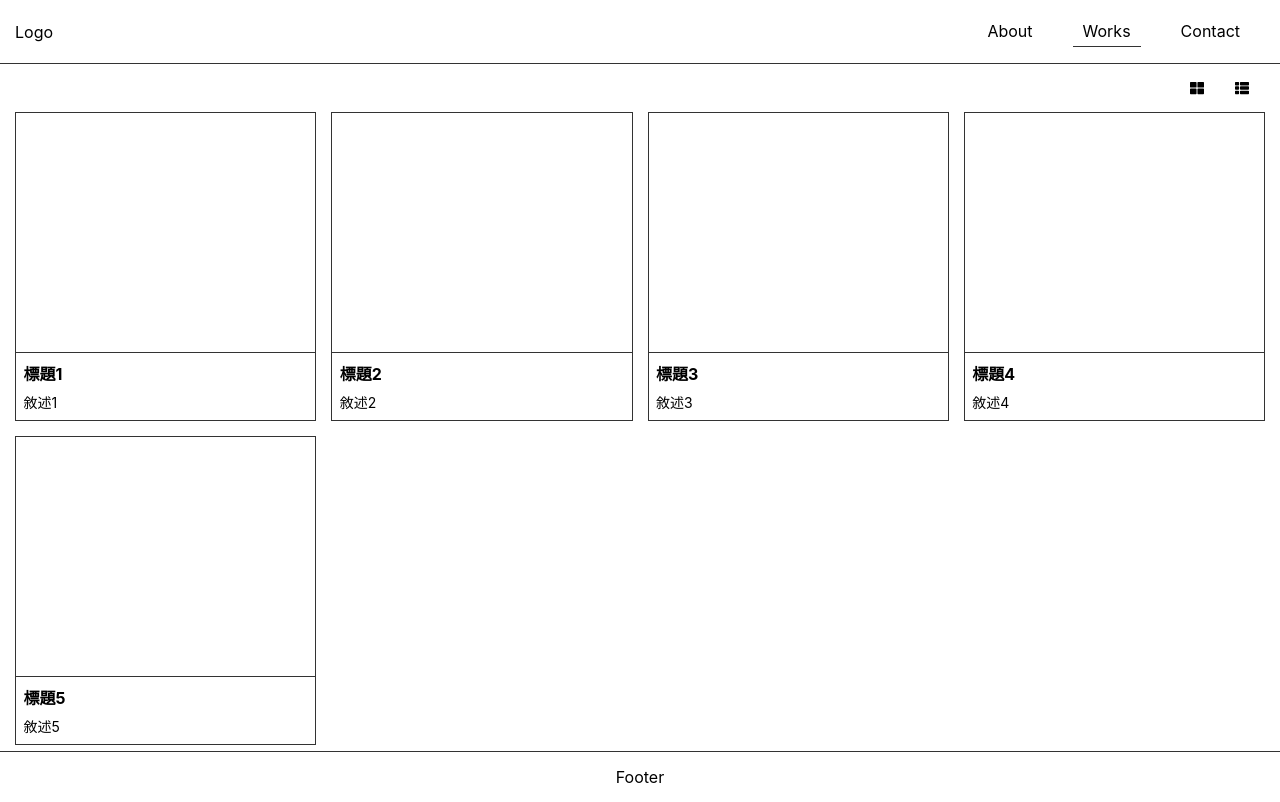
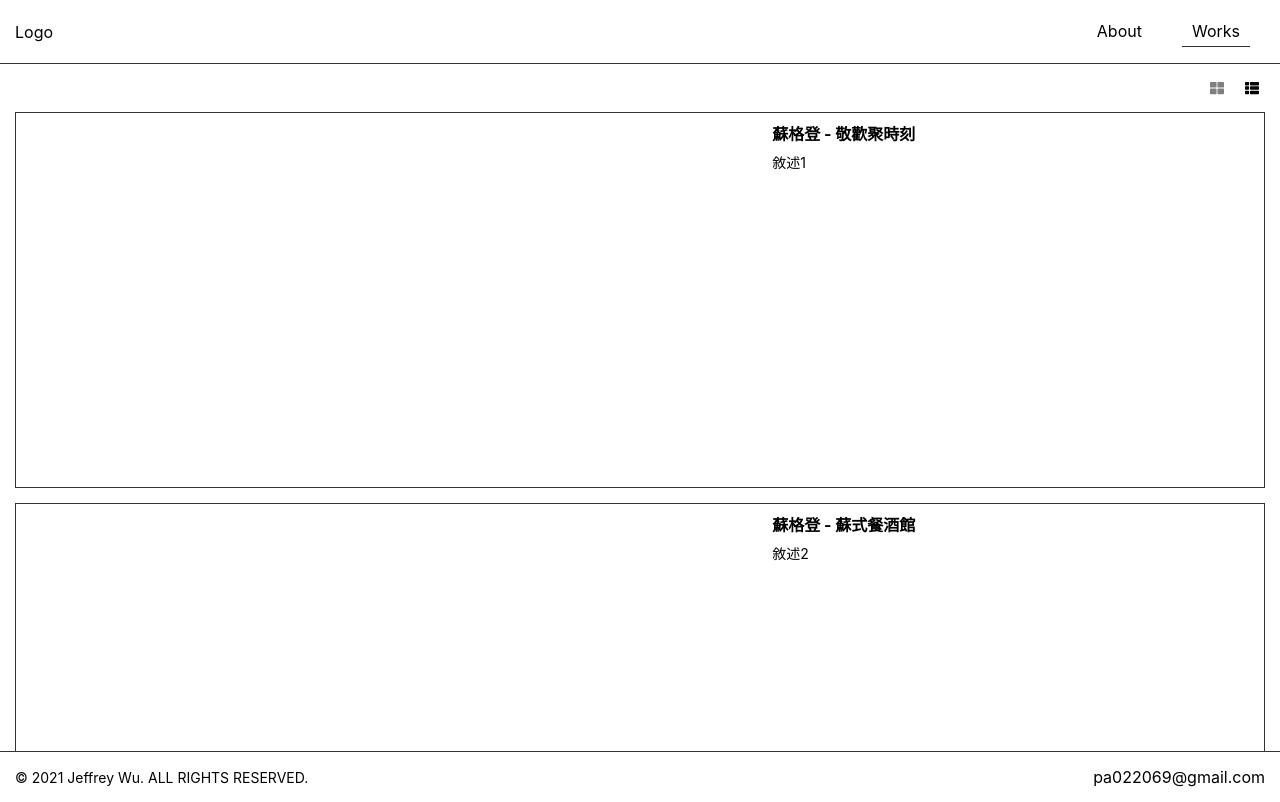
Before and after one commit to pa022069/SSR-Works, a Next.js app: page /works in a window 1280 px wide. Both pictures are taken after a click on the link 1250 px from the left and 87 px from the top of the page. Built offline with nearby package versions, Linux system fonts and the light colour scheme.

Commit message:
modify nav active

```diff
--- a/components/WrapTemplate/_document.tsx
+++ b/components/WrapTemplate/_document.tsx
@@ -51,7 +51,10 @@ export const FooterContainer = styled.footer`
   background: #fff;
   width: 100%;
   display: flex;
-  justify-content: center;
+  justify-content: space-between;
   align-items: center;
   padding: 15px;
+  div {
+    font-size: 14px;
+  }
 `;
--- a/components/WrapTemplate/index.tsx
+++ b/components/WrapTemplate/index.tsx
@@ -20,11 +20,11 @@ export const WrapHeader = (): JSX.Element => {
               <LinkTag className={router.pathname == "/works" ? "active" : ""}>Works</LinkTag>
             </Link>
           </li>
-          <li>
+          {/* <li>
             <Link href="/">
               <LinkTag>Contact</LinkTag>
             </Link>
-          </li>
+          </li> */}
         </LinkList>
       </nav>
     </HeaderContainer>
@@ -33,6 +33,9 @@ export const WrapHeader = (): JSX.Element => {
 
 export const WrapFooter = (): JSX.Element => {
   return (
-    <FooterContainer>Footer</FooterContainer>
+    <FooterContainer>
+      <div>© 2021 Jeffrey Wu. ALL RIGHTS RESERVED.</div>
+      <a>pa022069@gmail.com</a>
+    </FooterContainer>
   );
 };
--- a/pages/works/_document.tsx
+++ b/pages/works/_document.tsx
@@ -49,6 +49,32 @@ export const ItemContent = styled.div`
   }
 `;
 
+export const FullContainer = styled.div`
+  position: relative;
+  width: 100%;
+  min-height: 100px;
+  border: 1px solid #333;
+  margin: 7.5px;
+  display: flex;
+  flex-direction: row;
+`;
+
+export const FullContent = styled.div`
+  position: relative;
+  width: 40%;
+  padding: 7.5px;
+  h3 {
+    margin: 0;
+    margin-bottom: 7.5px;
+    font-weight: bold;
+    font-size: 16px;
+  }
+  p {
+    margin: 0;
+    font-size: 14px;
+  }
+`;
+
 export const SortContainer = styled.div`
   position: relative;
   display: flex;
@@ -56,7 +82,7 @@ export const SortContainer = styled.div`
   padding: 0 7.5px;
   padding-top: 15px;
   a {
-    width: 30px;
+    width: 20px;
     display: block;
     position: relative;
     margin: 0 7.5px;
@@ -64,5 +90,29 @@ export const SortContainer = styled.div`
   }
   svg {
     width: 100%;
+    transition: all 0.3s;
   }
 `;
+
+export const ItemPhotos = styled.div`
+  &:hover {
+    a {
+      visibility: visible;
+      opacity: 1;
+    }
+  }
+`;
+
+export const ExpandButton = styled.a`
+  position: absolute;
+  right: 5px;
+  bottom: 5px;
+  visibility: hidden;
+  opacity: 0;
+  transition: all 0.3s;
+  cursor: pointer;
+  svg {
+    width: 30px;
+    padding: 5px;
+  }
+`;
--- a/pages/works/index.tsx
+++ b/pages/works/index.tsx
@@ -6,34 +6,107 @@ import {
   ListContainer,
   ItemContainer,
   ItemContent,
-  SortContainer } from './_document';
-import { faThLarge, faThList } from '@fortawesome/free-solid-svg-icons'
+  SortContainer,
+  FullContainer,
+  FullContent,
+  ExpandButton,
+  ItemPhotos
+} from './_document';
+import { faThLarge, faThList, faSearch } from '@fortawesome/free-solid-svg-icons'
 import { FontAwesomeIcon } from '@fortawesome/react-fontawesome'
+import { useState } from 'react';
 
 const demoData = [
   {
-    title: "標題1",
-    description: "敘述1"
+    title: "蘇格登 - 敬歡聚時刻",
+    description: "敘述1",
+    skill: "React / Webpack"
   },
   {
-    title: "標題2",
-    description: "敘述2"
+    title: "蘇格登 - 蘇式餐酒館",
+    description: "敘述2",
+    skill: "React / Webpack / Canvas"
   },
   {
-    title: "標題3",
-    description: "敘述3"
+    title: "特力屋 - 購物網站",
+    description: "敘述3",
+    skill: "Bootstrap5 / jQuery"
   },
   {
-    title: "標題4",
-    description: "敘述4"
+    title: "全聯 - 中秋達人檢定烤",
+    description: "敘述4",
+    skill: "React / Canvas"
   },
   {
-    title: "標題5",
-    description: "敘述5"
+    title: "川見鱈蟹柳",
+    description: "敘述5",
+    skill: "Canvas"
+  },
+  {
+    title: "IBM - 資安人員你有多崩潰",
+    description: "敘述6",
+    skill: "Canvas"
+  },
+  {
+    title: "IBM - 數位轉型神助攻",
+    description: "敘述6",
+    skill: ""
+  },
+  {
+    title: "JP Morgan - 官網活動",
+    description: "敘述6",
+    skill: ""
+  },
+  {
+    title: "康健人壽 - 輕。生活指數",
+    description: "敘述6",
+    skill: "React / Canvas"
+  },
+  {
+    title: "諾優能 - 寶寶小情歌",
+    description: "敘述6",
+    skill: "Canvas"
+  },
+  {
+    title: "IBM -資料塑形中心",
+    description: "敘述6",
+    skill: "Canvas"
+  },
+  {
+    title: "安能亞太",
+    description: "敘述6",
+    skill: ""
+  },
+  {
+    title: "皇家禮炮 - 品牌頁面",
+    description: "敘述6",
+    skill: ""
+  },
+  {
+    title: "飛利浦 - SAECO咖啡機",
+    description: "敘述6",
+    skill: ""
+  },
+  {
+    title: "華康 - 華康黑體系列",
+    description: "敘述6",
+    skill: ""
+  },
+  {
+    title: "臺灣精品 - 電競杯",
+    description: "敘述6",
+    skill: ""
+  },
+  {
+    title: "諾優能 - 寶寶晚輩圖",
+    description: "敘述6",
+    skill: "Canvas"
   },
 ];
 
 const Works: NextPage = () => {
+  const [sortType, setSortType] = useState<string>("block");
+
   return (
     <>
       <Head>
@@ -45,21 +118,42 @@ const Works: NextPage = () => {
       <SectionContainer>
         <SortContainer>
           <a>
-            <FontAwesomeIcon style={{fontSize: "14px"}} icon={faThLarge} />
+            <FontAwesomeIcon onClick={() => setSortType("block")} style={{ fontSize: "14px", opacity: sortType === "block" ? 1 : 0.5 }} icon={faThLarge} />
           </a>
           <a>
-            <FontAwesomeIcon style={{fontSize: "14px"}} icon={faThList} />
+            <FontAwesomeIcon onClick={() => setSortType("list")} style={{ fontSize: "14px", opacity: sortType === "list" ? 1 : 0.3 }} icon={faThList} />
           </a>
         </SortContainer>
         <ListContainer>
           {
-            demoData.map((item) => <ItemContainer key={item.title}>
-              <div style={{width: "100%", height: "0px", paddingBottom: "80%"}}></div>
-              <ItemContent>
-                <h3>{item.title}</h3>
-                <p>{item.description}</p>
-              </ItemContent>
-            </ItemContainer>)
+            demoData.map((item) => (
+              sortType === "block" ? (
+                <ItemContainer key={item.title}>
+                  <ItemPhotos style={{ position: "relative", width: "100%", height: "0px", paddingBottom: "80%" }}>
+                    <ExpandButton>
+                      <FontAwesomeIcon icon={faSearch} />
+                    </ExpandButton>
+                  </ItemPhotos>
+                  <ItemContent>
+                    <h3>{item.title}</h3>
+                    <p style={{ color: "#888" }}>{item.skill}</p>
+                  </ItemContent>
+                </ItemContainer>
+              ) : (
+                <FullContainer key={item.title}>
+                  <ItemPhotos style={{ position: "relative", width: "60%", height: "0px", paddingBottom: "30%" }}>
+                    <ExpandButton>
+                      <FontAwesomeIcon icon={faSearch} />
+                    </ExpandButton>
+                  </ItemPhotos>
+                  <FullContent>
+                    <h3>{item.title}</h3>
+                    <p>{item.description}</p>
+                  </FullContent>
+                </FullContainer>
+              )
+            )
+            )
           }
         </ListContainer>
       </SectionContainer>
```
